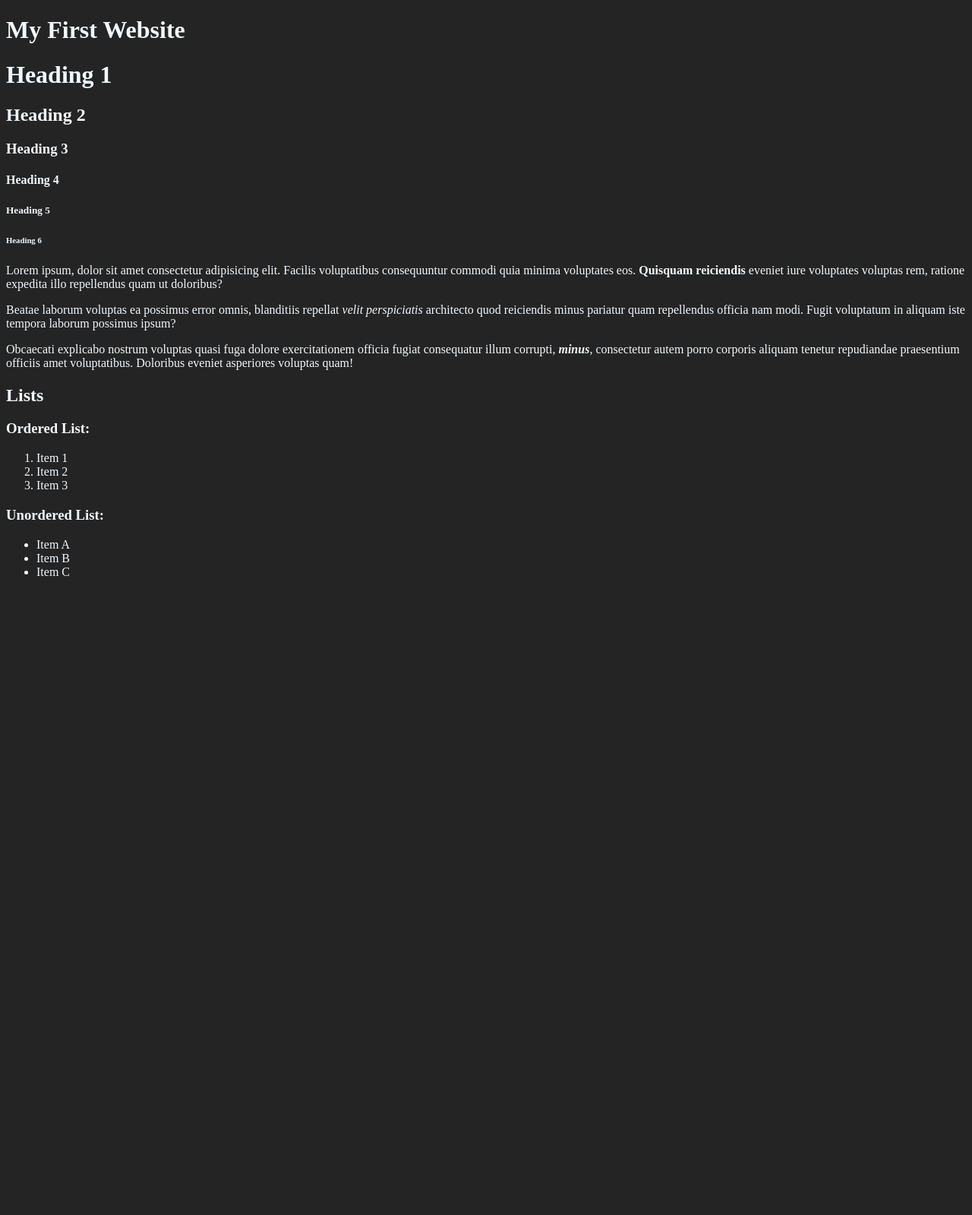
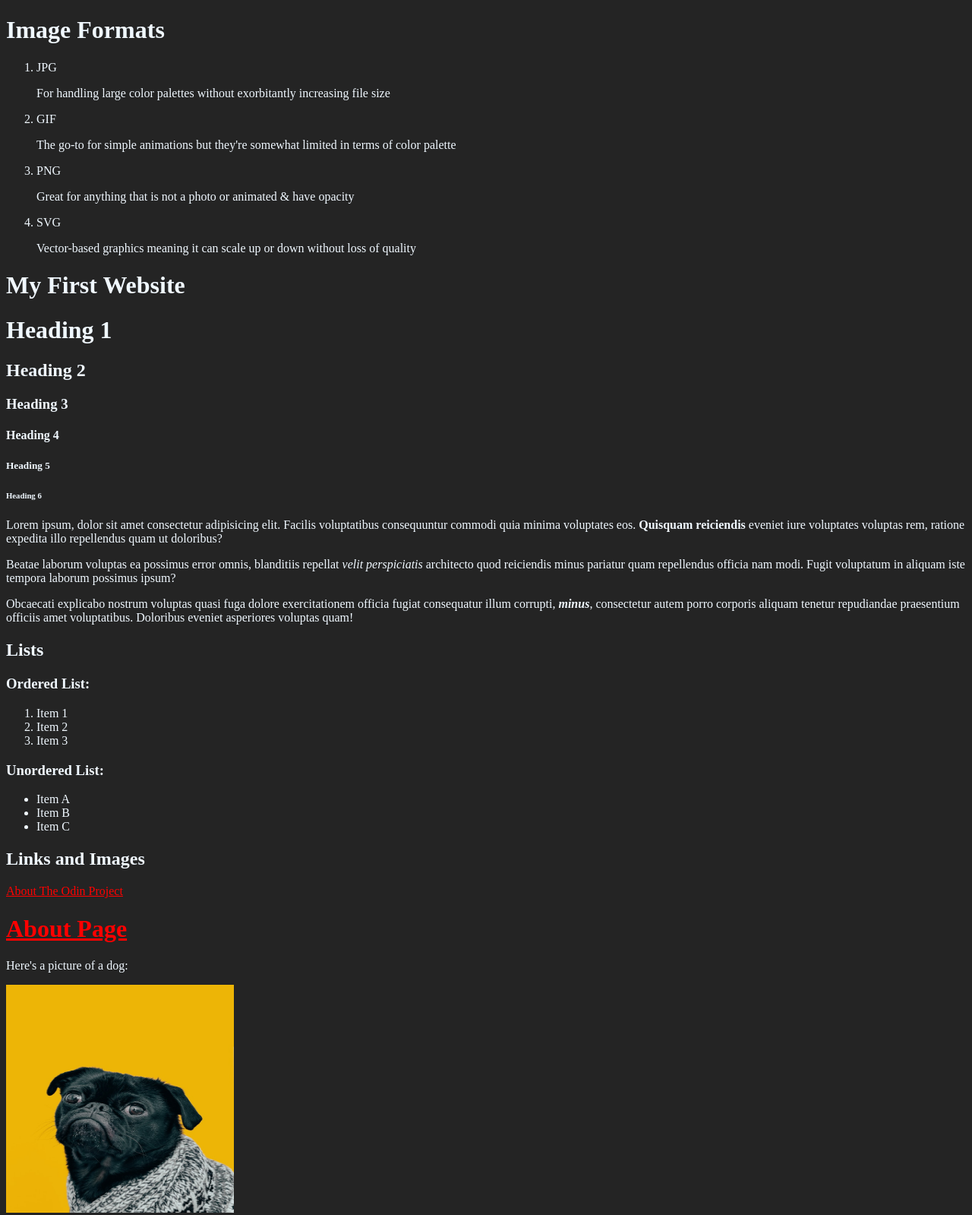
Before and after one commit to TheQueCode/OdinMiscellaneous, a plain HTML site: page first website/index.html in a window 1280 px wide. Shown: the whole page at 76% size. Before the commit the page ends 800 px from the top, so only its background shows below. Drawn offline with Linux system fonts and the light colour scheme.

Commit message:
organized first website; links, lists, comments, images

```diff
--- a/first website/style.css
+++ b/first website/css/style.css
@@ -2,3 +2,7 @@ body {
     background-color: #242424;
     color: aliceblue;
 }
+
+a {
+    color: red;
+}
--- a/first website/index.html
+++ b/first website/index.html
@@ -3,10 +3,32 @@
 <head>
     <meta charset="UTF-8">
     <meta name="viewport" content="width=device-width, initial-scale=1.0">
-    <link rel="stylesheet" href="style.css">
+    <link rel="stylesheet" href="../first website/css/style.css">
     <title>My First Website</title>
 </head>
 <body>
+
+    <!--A good commit message will explain the why behind your changes. In other words, a commit message describes what problem your changes solve and how it solves them.-->
+
+
+    <h1>Image Formats</h1>
+
+    <ol>
+        <li>JPG</li>
+        <p>For handling large color palettes without exorbitantly increasing file size</p>
+        <li>GIF</li>
+        <p>The go-to for simple animations but they're somewhat limited in terms of color palette</p>
+        <li>PNG</li>
+        <p>Great for anything that is not a photo or animated & have opacity</p>
+        <li>SVG</li>
+        <p>Vector-based graphics meaning it can scale up or down without loss of quality</p>
+    </ol>
+
+
+
+
+
+
     <h1>My First Website</h1>
     <h1>Heading 1</h1>
     <h2>Heading 2</h2>
@@ -41,5 +63,25 @@
         <li>Item C</li>
     </ul>
 
+    <h2>Links and Images</h2>
+
+    <!-- to create a link in HTML - anchor element, then href-->
+
+    <!-- to open link in a new tab - target specifies where the linked resource will be open-->
+
+    <!--noopener ensures a link opened in a new tab or window cannot interact with or access the original page-->
+
+    <!--noreferrer provides privacy and security by preventing the new page from knowing where the user came from (hiding the referrer) and also includes the behavior of noopener, preventing the new page from accessing the original page-->
+
+    <a href="https://www.theodinproject.com/about" target="_blank" rel="noopener noreferrer">About The Odin Project</a>
+
+    <h1><a href="pages/about.html" target="_blank" rel="noopener noreferrer">About Page</a></h1>
+
+    <p>Here's a picture of a dog:</p>
+
+    <img src="images/dog.jpg" alt="black pug on yellow background" height="300" width="300">
+
+
+
 </body>
 </html>
```
Also changed, not shown: first website/pages/about.html (added, +18 -0 lines), first website/images/dog.jpg (added).
